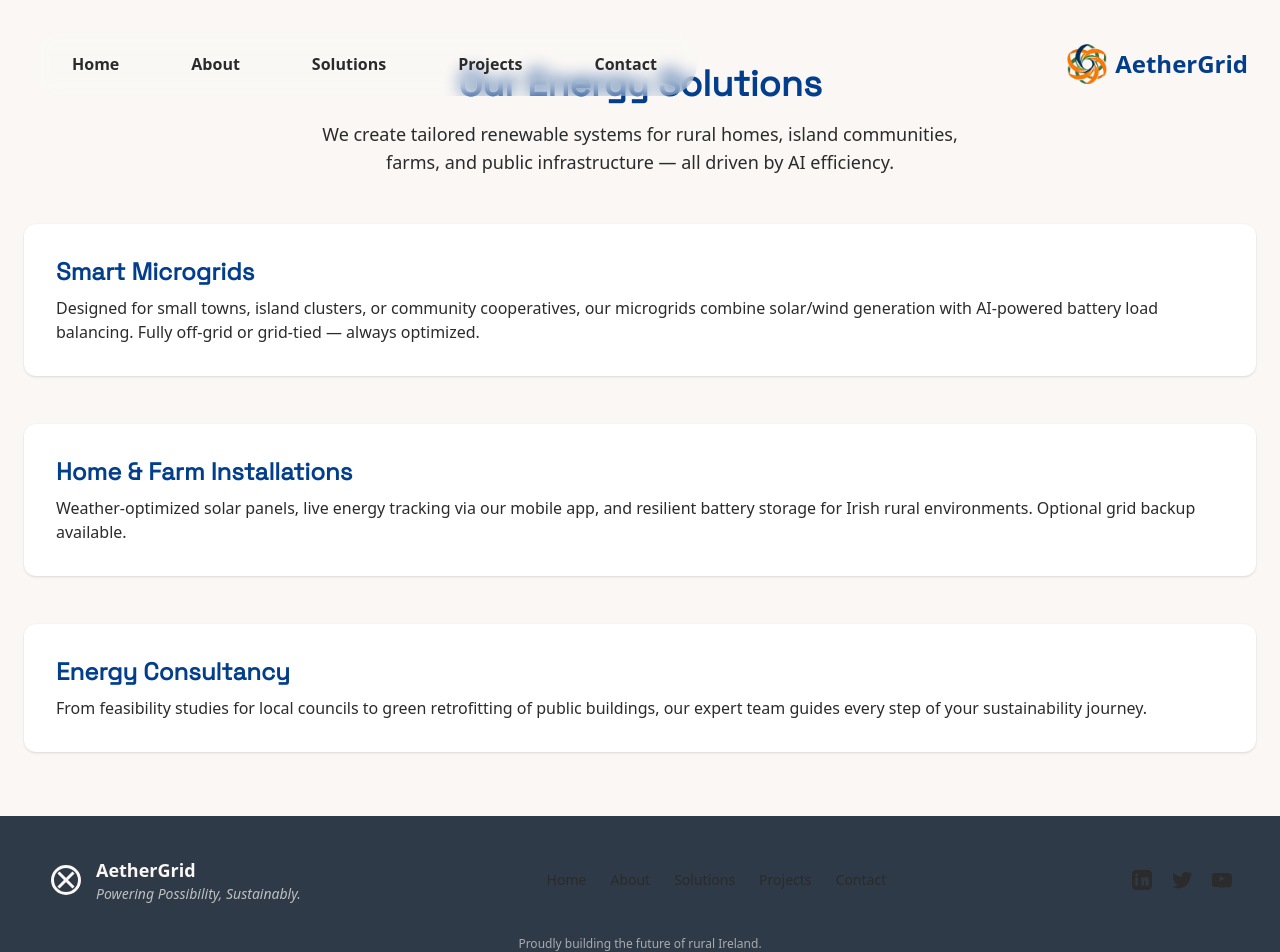
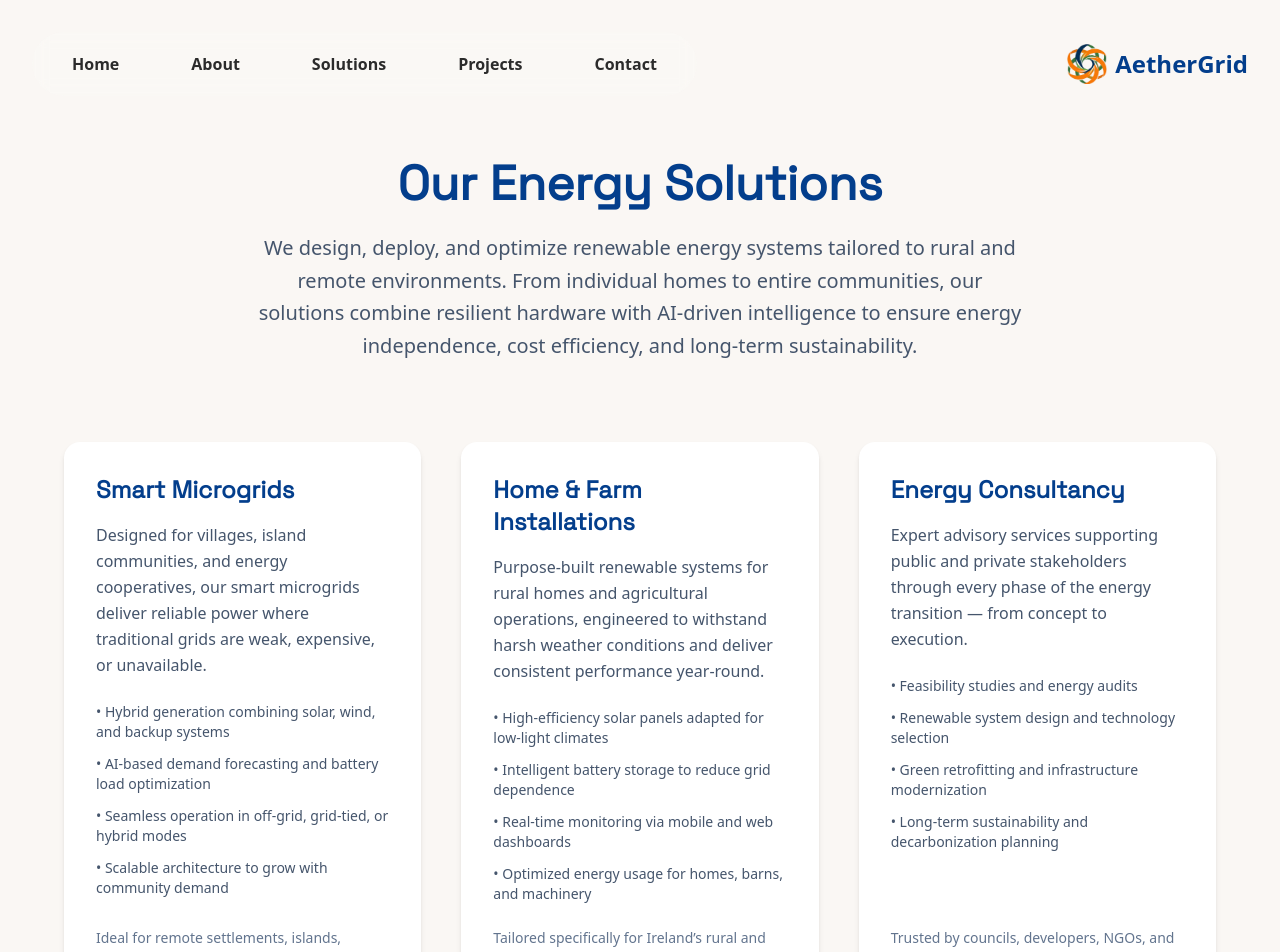
Before and after one commit to UX-PRESS/template-bussnes-vue-energy-lightweight, a Vue app: page /solutions in a window 1280 px wide. Shown: the top 952 px of the page. Built offline with nearby package versions, Linux system fonts and the light colour scheme.

Commit message:
detailed the solucion page

```diff
--- a/src/App.vue
+++ b/src/App.vue
@@ -1,5 +1,5 @@
 <template>
-  <div class="min-h-screen bg-beige font-sans">
+  <div class="min-h-screen bg-beige font-sans ">
     <MainLayout/>
   </div>
 </template>
--- a/src/views/Solutions.vue
+++ b/src/views/Solutions.vue
@@ -1,30 +1,130 @@
 <template>
-  <section class="bg-[#FAF7F4] text-[var(--slate)] py-16 px-6">
-    <div class="max-w-5xl mx-auto text-center mb-12">
-      <h1 class="text-4xl font-bold mb-4">Our Energy Solutions</h1>
-      <p class="text-lg max-w-2xl mx-auto text-[var(--taupe)]">
-        We create tailored renewable systems for rural homes, island communities, farms, and public infrastructure — all driven by AI efficiency.
+  <section class="bg-[#FAF7F4] text-slate-800 pt-40 pb-24 px-6">
+    <!-- Header -->
+    <div class="max-w-6xl mx-auto text-center mb-20">
+      <h1 class="text-4xl md:text-5xl font-bold mb-6">
+        Our Energy Solutions
+      </h1>
+
+      <p class="text-lg md:text-xl max-w-3xl mx-auto text-slate-600 leading-relaxed">
+        We design, deploy, and optimize renewable energy systems tailored to rural
+        and remote environments. From individual homes to entire communities, our
+        solutions combine resilient hardware with AI-driven intelligence to ensure
+        energy independence, cost efficiency, and long-term sustainability.
       </p>
     </div>
 
-    <div class="grid gap-12">
+    <!-- Solutions Grid -->
+    <div class="max-w-6xl mx-auto grid gap-10 md:grid-cols-3">
       <!-- Smart Microgrids -->
-      <div class="bg-white shadow rounded-xl p-8">
-        <h2 class="text-2xl font-semibold mb-2">Smart Microgrids</h2>
-        <p>Designed for small towns, island clusters, or community cooperatives, our microgrids combine solar/wind generation with AI-powered battery load balancing. Fully off-grid or grid-tied — always optimized.</p>
+      <div
+        class="bg-white rounded-2xl p-8 shadow-md hover:shadow-xl transition-shadow duration-300 flex flex-col"
+      >
+        <h2 class="text-2xl font-semibold mb-4">
+          Smart Microgrids
+        </h2>
+
+        <p class="text-slate-600 leading-relaxed mb-6">
+          Designed for villages, island communities, and energy cooperatives,
+          our smart microgrids deliver reliable power where traditional grids
+          are weak, expensive, or unavailable.
+        </p>
+
+        <ul class="text-slate-600 space-y-3 text-sm flex-grow">
+          <li>
+            • Hybrid generation combining solar, wind, and backup systems
+          </li>
+          <li>
+            • AI-based demand forecasting and battery load optimization
+          </li>
+          <li>
+            • Seamless operation in off-grid, grid-tied, or hybrid modes
+          </li>
+          <li>
+            • Scalable architecture to grow with community demand
+          </li>
+        </ul>
+
+        <p class="mt-6 text-sm text-slate-500">
+          Ideal for remote settlements, islands, campuses, and public facilities.
+        </p>
       </div>
 
       <!-- Home & Farm Installations -->
-      <div class="bg-white shadow rounded-xl p-8">
-        <h2 class="text-2xl font-semibold mb-2">Home & Farm Installations</h2>
-        <p>Weather-optimized solar panels, live energy tracking via our mobile app, and resilient battery storage for Irish rural environments. Optional grid backup available.</p>
+      <div
+        class="bg-white rounded-2xl p-8 shadow-md hover:shadow-xl transition-shadow duration-300 flex flex-col"
+      >
+        <h2 class="text-2xl font-semibold mb-4">
+          Home & Farm Installations
+        </h2>
+
+        <p class="text-slate-600 leading-relaxed mb-6">
+          Purpose-built renewable systems for rural homes and agricultural
+          operations, engineered to withstand harsh weather conditions and
+          deliver consistent performance year-round.
+        </p>
+
+        <ul class="text-slate-600 space-y-3 text-sm flex-grow">
+          <li>
+            • High-efficiency solar panels adapted for low-light climates
+          </li>
+          <li>
+            • Intelligent battery storage to reduce grid dependence
+          </li>
+          <li>
+            • Real-time monitoring via mobile and web dashboards
+          </li>
+          <li>
+            • Optimized energy usage for homes, barns, and machinery
+          </li>
+        </ul>
+
+        <p class="mt-6 text-sm text-slate-500">
+          Tailored specifically for Ireland’s rural and agricultural environments.
+        </p>
       </div>
 
-      <!-- Consultancy -->
-      <div class="bg-white shadow rounded-xl p-8">
-        <h2 class="text-2xl font-semibold mb-2">Energy Consultancy</h2>
-        <p>From feasibility studies for local councils to green retrofitting of public buildings, our expert team guides every step of your sustainability journey.</p>
+      <!-- Energy Consultancy -->
+      <div
+        class="bg-white rounded-2xl p-8 shadow-md hover:shadow-xl transition-shadow duration-300 flex flex-col"
+      >
+        <h2 class="text-2xl font-semibold mb-4">
+          Energy Consultancy
+        </h2>
+
+        <p class="text-slate-600 leading-relaxed mb-6">
+          Expert advisory services supporting public and private stakeholders
+          through every phase of the energy transition — from concept to execution.
+        </p>
+
+        <ul class="text-slate-600 space-y-3 text-sm flex-grow">
+          <li>
+            • Feasibility studies and energy audits
+          </li>
+          <li>
+            • Renewable system design and technology selection
+          </li>
+          <li>
+            • Green retrofitting and infrastructure modernization
+          </li>
+          <li>
+            • Long-term sustainability and decarbonization planning
+          </li>
+        </ul>
+
+        <p class="mt-6 text-sm text-slate-500">
+          Trusted by councils, developers, NGOs, and infrastructure operators.
+        </p>
       </div>
+    </div>
+
+    <!-- Bottom Statement -->
+    <div class="max-w-4xl mx-auto text-center mt-24">
+      <p class="text-lg text-slate-700 leading-relaxed">
+        Every solution we deliver is custom-designed, data-driven, and built
+        for long-term resilience — ensuring clean energy access today and a
+        sustainable future for generations to come.
+      </p>
     </div>
   </section>
 </template>
```
